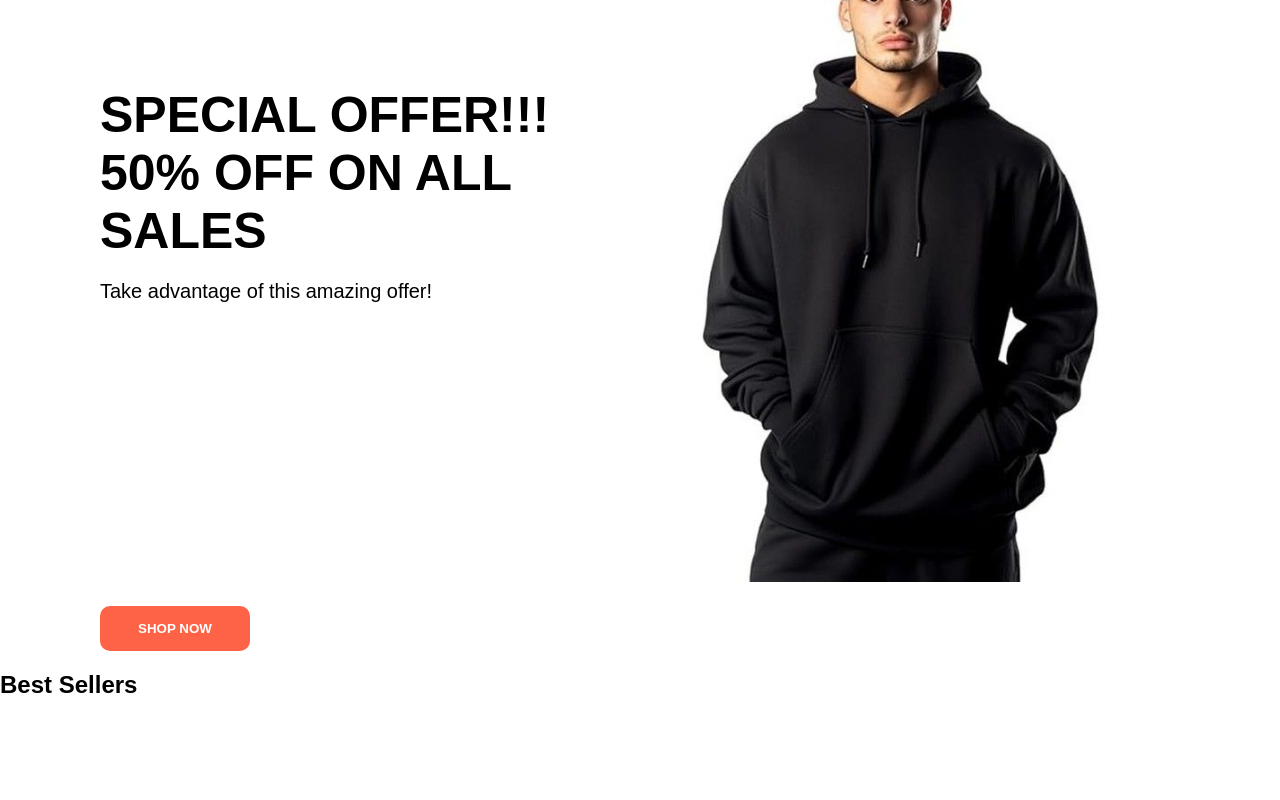
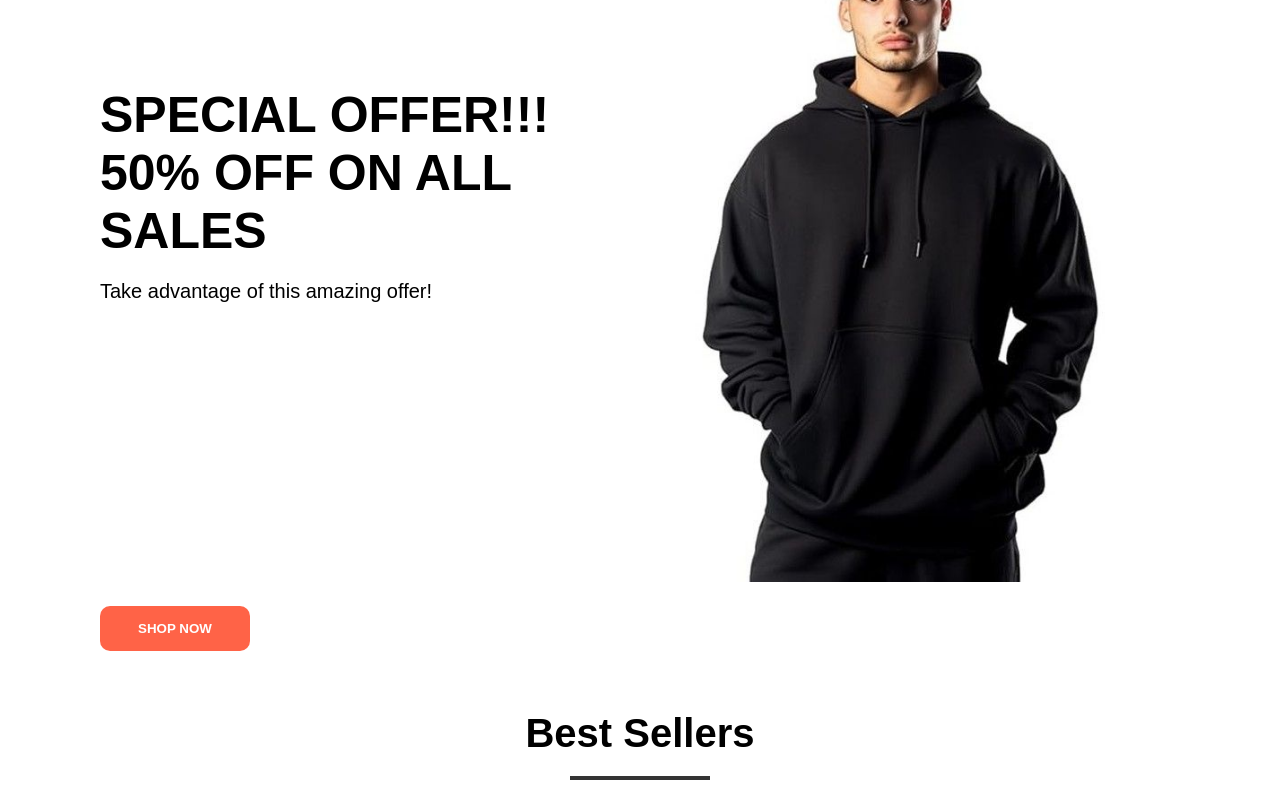
Before and after one commit to Dimgba-Eme/e-commerce-app, a React (Create React App) app in the folder my-store/: page / in a window 1280 px wide. Shown: the part 249-1049 px from the top of the page. Before the commit the page ends 948 px from the top, so only its background shows below. Built offline with nearby package versions, Linux system fonts and the light colour scheme.

Commit message:
Created the Items component which will be used to display data from the server

```diff
--- a/my-store/src/components/BestSellers.js
+++ b/my-store/src/components/BestSellers.js
@@ -1,5 +1,7 @@
 import React from 'react'
 import './bestSellers.scss'
+
+import best_sellers from '../assets/images/best_sellers'
 
 function BestSellers() {
   return (
@@ -7,6 +9,7 @@ function BestSellers() {
       <section className='best-sellers-container'>
         <div className='best-sellers-title'>
             <h1>Best Sellers</h1>
+            <hr />
         </div>
         <div>
 
--- a/my-store/src/components/bestSellers.css
+++ b/my-store/src/components/bestSellers.css
@@ -2,4 +2,44 @@
   padding: 0;
   margin: 0;
   box-sizing: border-box;
+}
+
+.best-sellers-container {
+  padding: 20px 10px;
+}
+.best-sellers-container .best-sellers-title h1 {
+  text-align: center;
+}
+.best-sellers-container .best-sellers-title hr {
+  border: 2px solid #333333;
+  margin-left: 120px;
+  margin-right: 120px;
+}
+@media only screen and (min-width: 800px) {
+  .best-sellers-container {
+    padding: 20px 50px;
+  }
+  .best-sellers-container .best-sellers-title h1 {
+    font-size: 30px;
+    margin: 20px 0;
+  }
+  .best-sellers-container .best-sellers-title hr {
+    border: 2px solid #333333;
+    margin-left: 300px;
+    margin-right: 300px;
+  }
+}
+@media only screen and (min-width: 1000px) {
+  .best-sellers-container {
+    padding: 20px 100px;
+  }
+  .best-sellers-container .best-sellers-title h1 {
+    font-size: 40px;
+    margin: 20px 0;
+  }
+  .best-sellers-container .best-sellers-title hr {
+    border: 2px solid #333333;
+    margin-left: 470px;
+    margin-right: 470px;
+  }
 }/*# sourceMappingURL=bestSellers.css.map */
--- a/my-store/src/components/bestSellers.scss
+++ b/my-store/src/components/bestSellers.scss
@@ -3,3 +3,50 @@
     margin: 0;
     box-sizing: border-box;
 }
+
+.best-sellers-container {
+    padding:20px 10px;
+    .best-sellers-title {
+        h1 {
+            text-align: center;
+        }
+
+        hr {
+            border: 2px solid #333333;
+           margin-left: 120px;
+           margin-right: 120px;
+        }
+    }
+
+    @media only screen and (min-width: 800px) {
+        padding: 20px 50px;
+        .best-sellers-title {
+            h1 {
+                font-size: 30px;
+                margin: 20px 0;
+            }
+
+            hr {
+                border: 2px solid #333333;
+               margin-left: 300px;
+               margin-right: 300px;
+            }
+        }
+    }
+
+    @media only screen and (min-width: 1000px) {
+        padding: 20px 100px;
+        .best-sellers-title {
+            h1 {
+                font-size: 40px;
+                margin: 20px 0;
+            }
+
+            hr {
+                border: 2px solid #333333;
+               margin-left: 470px;
+               margin-right: 470px;
+            }
+        }
+    }
+}
```
Also changed, not shown: my-store/src/components/Items.js (added, +11 -0 lines), 1 other file (tests, documents, lock files or other folders).
